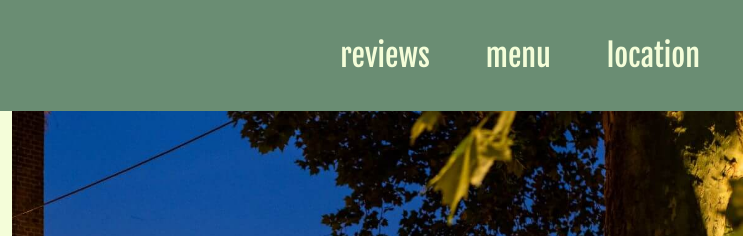
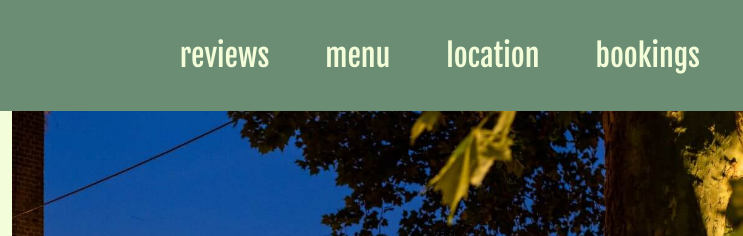
Before and after one commit to fsimizu/PreEntrega2-Simizu, a plain HTML site: page pages/location.html in a window 1280 px wide. Shown: the top 236 px of the page, 537-1280 px from the left. Drawn offline with nearby package versions, Linux system fonts and the light colour scheme.

Commit message:
Added bookings to the header

```diff
--- a/pages/location.html
+++ b/pages/location.html
@@ -45,6 +45,9 @@
                         <li class="nav-item header__item">
                             <a class="nav-link" href="#">location</a>
                         </li>
+                        <li class="nav-item header__item">
+                            <a class="nav-link" href="booknow.html">bookings</a>
+                        </li>
                         </ul>
                     </div>
                     </div>
```
Also changed, not shown: pages/booknow.html (+3 -0 lines), pages/menu.html (+4 -1 lines), pages/reviews.html (+3 -0 lines).
